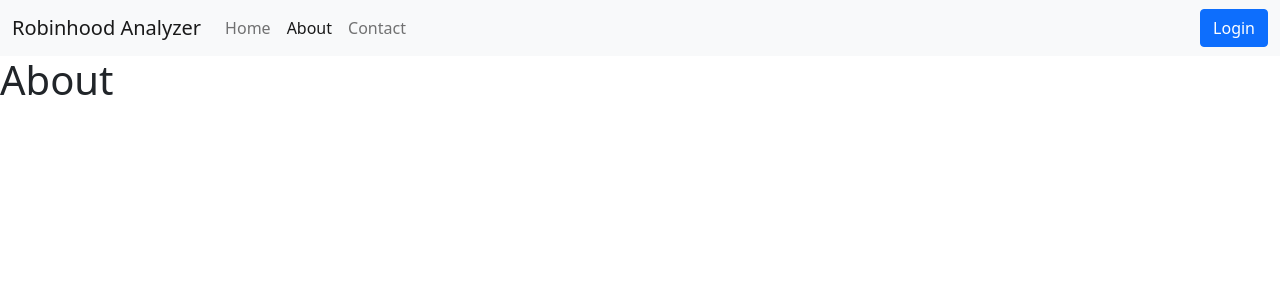
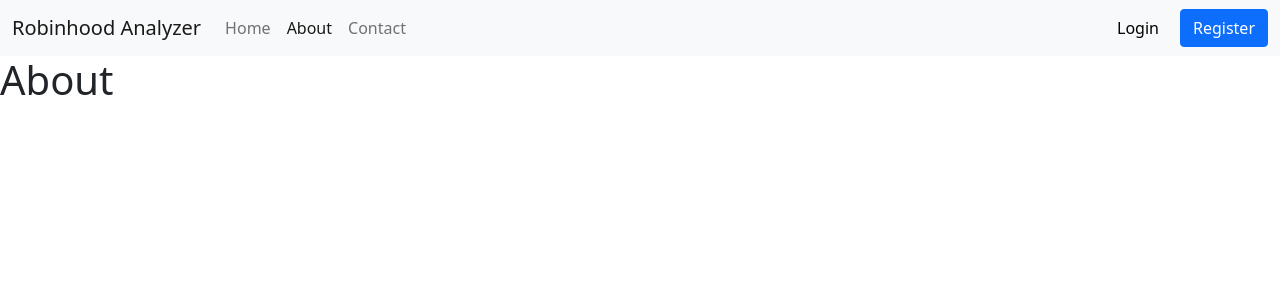
Before and after one commit to tparzadka97/portfolio-analyzer, a Django app: page /about in a window 1280 px wide. Shown: the top 300 px of the page. Run offline with Django 3.2, Linux system fonts and the light colour scheme.

Commit message:
Login and Register button change

```diff
--- a/robinhood_analyzer/templates/navbar.html
+++ b/robinhood_analyzer/templates/navbar.html
@@ -6,7 +6,6 @@
         </button>
         <div class="collapse navbar-collapse" id="navbarTogglerDemo02">
             <ul class="navbar-nav me-auto mb-2 mb-lg-0">
-
                 {% url 'index' as index_url %}
                 {% if request.path == index_url %}
                 <li class="nav-item">
@@ -40,9 +39,8 @@
                 </li>
                 {% endif %}
             </ul>
-            <form class="d-flex">
-                <button class="btn btn-primary" type="submit">Login</button>
-            </form>
+                <button class="btn btn-light me-2" type="login">Login</button>
+                <button class="btn btn-primary" type="register">Register</button>
         </div>
     </div>
 </nav>
```
